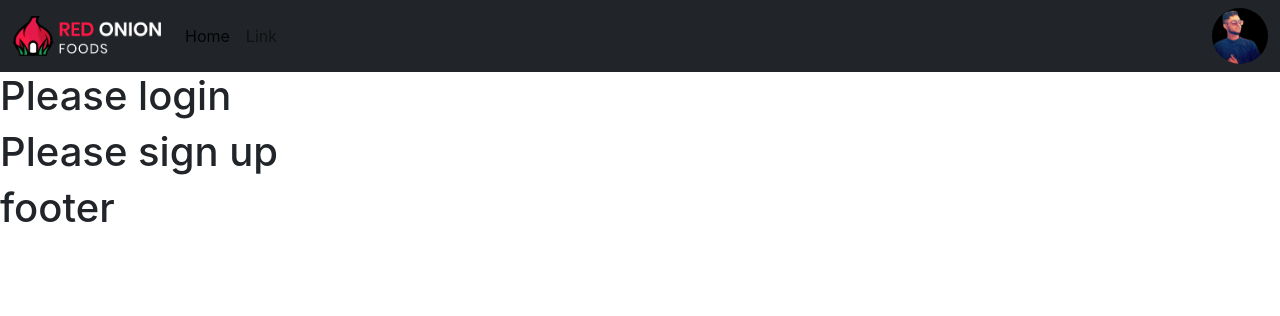
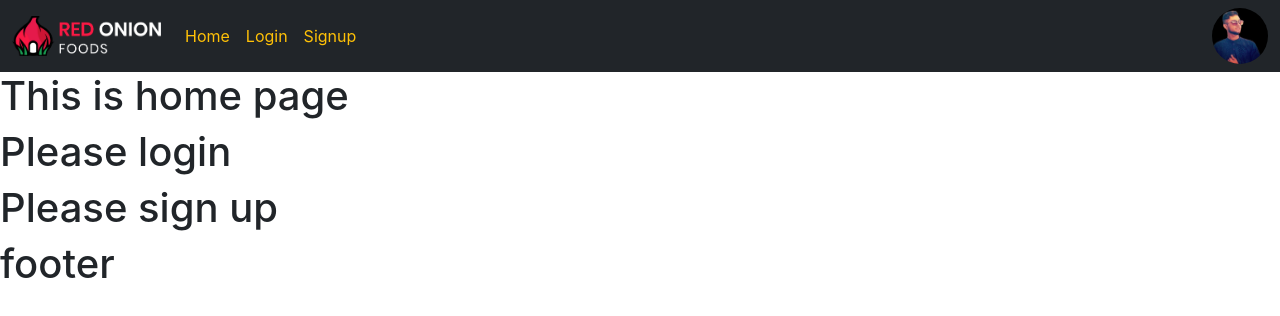
Before and after one commit to kabirbhai/spicy-foods, a React (Create React App) app: page / in a window 1280 px wide. Shown: the top 316 px of the page. Built offline with nearby package versions, Linux system fonts and the light colour scheme.

Commit message:
navbar completed and react-router installed and setuped

```diff
--- a/src/App.js
+++ b/src/App.js
@@ -3,11 +3,20 @@ import Header from "./pages/shared/header/Header";
 import Footer from "./pages/shared/footer/Footer";
 import Login from "./pages/login/login/Login";
 import Signup from "./pages/login/signup/Signup";
+import Home from "./pages/home/home/Home";
+import { Routes, Route } from "react-router-dom";
 
 function App() {
   return (
     <div>
       <Header />
+
+      <Routes>
+        <Route path="/" element={<Home />} />
+        <Route path="/home" element={<Home />} />
+        <Route path="/Login" element={<Login />} />
+        <Route path="/signup" element={<Signup />} />
+      </Routes>
 
       <Login />
       <Signup />
--- a/src/index.js
+++ b/src/index.js
@@ -1,14 +1,17 @@
-import React from 'react';
-import ReactDOM from 'react-dom/client';
-import './index.css';
-import App from './App';
-import reportWebVitals from './reportWebVitals';
+import React from "react";
+import ReactDOM from "react-dom/client";
+import "./index.css";
+import App from "./App";
+import reportWebVitals from "./reportWebVitals";
+import { BrowserRouter } from "react-router-dom";
 
-const root = ReactDOM.createRoot(document.getElementById('root'));
+const root = ReactDOM.createRoot(document.getElementById("root"));
 root.render(
-  <React.StrictMode>
-    <App />
-  </React.StrictMode>
+  <BrowserRouter>
+    <React.StrictMode>
+      <App />
+    </React.StrictMode>
+  </BrowserRouter>
 );
 
 // If you want to start measuring performance in your app, pass a function
--- /dev/null
+++ b/src/pages/home/home/Home.js
@@ -0,0 +1,11 @@
+import React from "react";
+
+const Home = () => {
+  return (
+    <div>
+      <h1>This is home page</h1>
+    </div>
+  );
+};
+
+export default Home;
--- a/src/pages/shared/header/Header.js
+++ b/src/pages/shared/header/Header.js
@@ -1,6 +1,7 @@
-import { Avatar, Badge } from "@mui/material";
+import { Avatar } from "@mui/material";
 import profile from "../../../images/me.jpg";
 import logo from "../../../images/logo.png";
+import { Link } from "react-router-dom";
 
 import React from "react";
 
@@ -21,19 +22,28 @@ const Header = () => {
             <span className="navbar-toggler-icon"></span>
           </button>
           <div className="collapse navbar-collapse" id="navbarTogglerDemo01">
-            <a className="navbar-brand" href="#">
+            <Link to="/" className="navbar-brand">
               <img height={40} src={logo} alt="Logo" />
-            </a>
+            </Link>
             <ul className="navbar-nav me-auto mb-2 mb-lg-0">
               <li className="nav-item">
-                <a className="nav-link active" aria-current="page" href="#">
+                <Link
+                  to="/home"
+                  className="nav-link  text-warning active"
+                  aria-current="page"
+                >
                   Home
-                </a>
+                </Link>
               </li>
               <li className="nav-item">
-                <a className="nav-link" href="#">
-                  Link
-                </a>
+                <Link to="/login" className="nav-link  text-warning">
+                  Login
+                </Link>
+              </li>
+              <li className="nav-item">
+                <Link to="/signup" className="nav-link  text-warning">
+                  Signup
+                </Link>
               </li>
             </ul>
 
```
